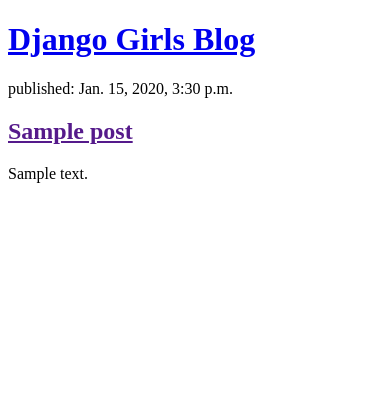
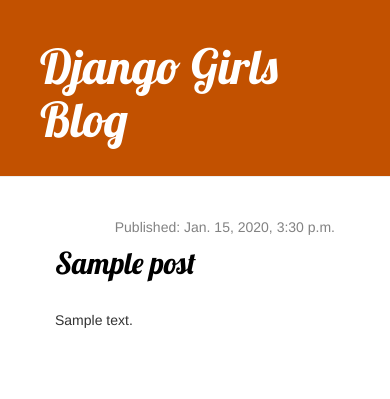
Before and after one commit to vidhishah171/my-first-blog, a Django app: page / in a window 390 px wide. Shown: the top 399 px of the page. Run offline with Django 3.2, Linux system fonts and the light colour scheme; tables that the repository leaves empty hold one stand-in row (values such as "Sample post"); some libraries are stand-ins or nearby versions.

Commit message:
Added view and template for detailed blog post as well as CSS for the site.

```diff
--- /dev/null
+++ b/blog/static/css/blog.css
@@ -0,0 +1,47 @@
+.page-header {
+    background-color: #C25100;
+    margin-top: 0;
+    padding: 20px 20px 20px 40px;
+}
+
+.page-header h1, .page-header h1 a, .page-header h1 a:visited, .page-header h1 a:active {
+    color: #ffffff;
+    font-size: 36pt;
+    text-decoration: none;
+}
+
+.content {
+    margin-left: 40px;
+    margin-right: 40px;
+}
+
+h1, h2, h3, h4 {
+    font-family: 'Lobster', cursive;
+}
+
+.date {
+    color: #828282;
+}
+
+.save {
+    float: right;
+}
+
+.post-form textarea, .post-form input {
+    width: 100%;
+}
+
+.top-menu, .top-menu:hover, .top-menu:visited {
+    color: #ffffff;
+    float: right;
+    font-size: 26pt;
+    margin-right: 20px;
+}
+
+.post {
+    margin-bottom: 70px;
+}
+
+.post h2 a, .post h2 a:visited {
+    color: #000000;
+}
--- /dev/null
+++ b/blog/templates/blog/base.html
@@ -0,0 +1,24 @@
+{% load static %}
+<!DOCTYPE html>
+<html>
+<head>
+	<title>My First Blog</title>
+	<link rel="stylesheet" href="//maxcdn.bootstrapcdn.com/bootstrap/3.2.0/css/bootstrap.min.css">
+	<link rel="stylesheet" href="//maxcdn.bootstrapcdn.com/bootstrap/3.2.0/css/bootstrap-theme.min.css">
+	<link rel="stylesheet" href="{% static 'css/blog.css' %}">
+    <link href="//fonts.googleapis.com/css?family=Lobster&subset=latin,latin-ext" rel="stylesheet" type="text/css">
+</head>
+<body>
+	<div class="page-header">
+        <h1><a href="/">Django Girls Blog</a></h1>
+    </div>
+    <div class="content container-fluid">
+    <div class="row">
+        <div class="col-md-12">
+            {% block content %}
+            {% endblock %}
+        </div>
+    </div>
+</div>
+</body>
+</html>
--- a/blog/templates/blog/post_list.html
+++ b/blog/templates/blog/post_list.html
@@ -1,21 +1,19 @@
-<!DOCTYPE html>
-<html>
-<head>
-	<title>My First Blog</title>
-</head>
-<body>
-	<div>
-        <h1><a href="/">Django Girls Blog</a></h1>
-    </div>
+{% extends 'blog/base.html' %}
 
-    <div>
-        {% for post in posts %}
-        	<div>
-        		<p>published: {{ post.published_date }}</p>
-        		<h2><a href="">{{ post.title }}</a></h2>
-        		<p>{{ post.text|linebreaksbr }}</p>
-    		</div>
-        {% endfor %}
-    </div>
-</body>
-</html>
+
+{% block content %}
+    {% for post in posts %}
+        <div class="post">
+            <div class="date">
+                {% if post.published_date %}
+                    <div class="date save">
+                        <p>Published: {{ post.published_date }}</p>
+                    </div>
+                {% endif %}
+            </div>
+            <h2><a href="{% url 'post_detail' pk=post.pk %}">{{ post.title }}</a></h2><br>
+            <!--pk is short for primary key, which is a unique identifier for each record in a database. Every Django model has a field which serves as its primary key, and whatever other name it has, it can also be referred to as "pk". Because we didn't specify a primary key in our Post model, Django creates one for us (by default, a field named "id" holding a number that increases for each record, i.e. 1, 2, 3) and adds it as a field to each of our posts. We access the primary key by writing post.pk, the same way we access other fields (title, author, etc.) in our Post object! -->
+            <p>{{ post.text|linebreaksbr }}</p>
+        </div>
+    {% endfor %}
+{% endblock %}
--- a/blog/urls.py
+++ b/blog/urls.py
@@ -4,4 +4,5 @@
 
 urlpatterns=[
 	path('',views.post_list, name='post_list'),
+	path('post/<int:pk>/', views.post_detail, name='post_detail'),
 ]
--- a/blog/views.py
+++ b/blog/views.py
@@ -1,4 +1,4 @@
-from django.shortcuts import render
+from django.shortcuts import render, get_object_or_404
 from .models import Post
 from django.utils import timezone
 
@@ -7,3 +7,9 @@
 def post_list(request):
 	posts=Post.objects.filter(published_date__lte=timezone.now()).order_by('published_date')
 	return render(request, 'blog/post_list.html', {'posts': posts})
+
+
+def post_detail(request, pk):
+	# post=Post.objects.get(pk=pk)
+	post=get_object_or_404(Post, pk=pk)
+	return render(request, 'blog/post_detail.html', {'post': post})
```
Also changed, not shown: blog/templates/blog/post_detail.html (added, +14 -0 lines).
